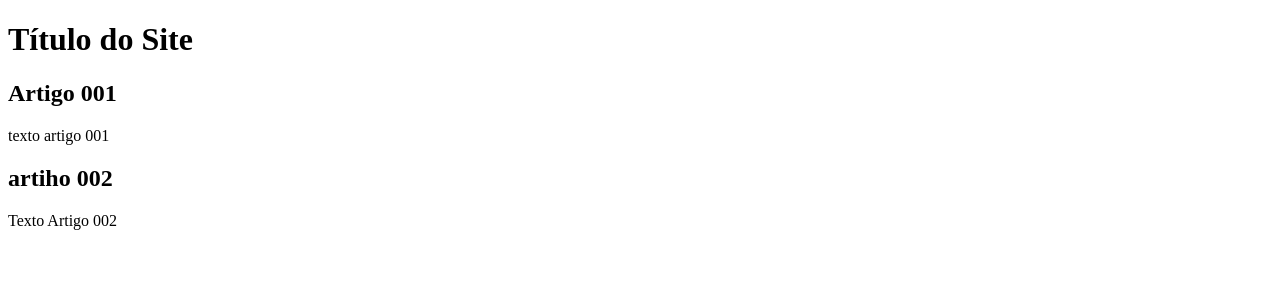
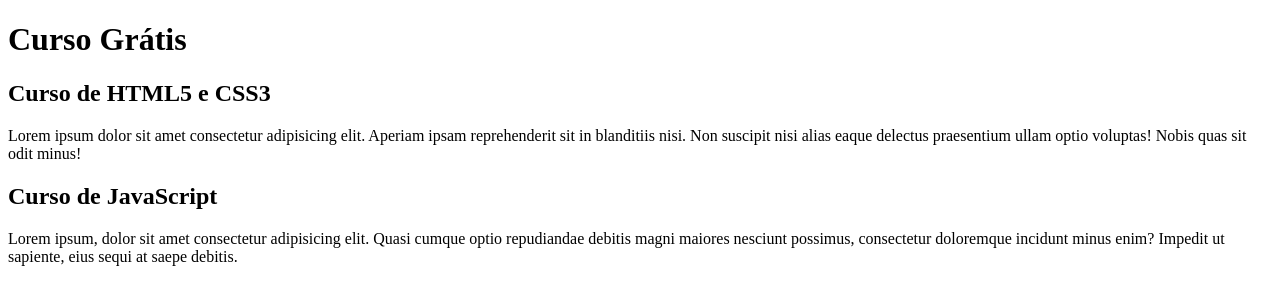
Before and after one commit to jsejunior1/Projeto-site, a plain HTML site: page index.html in a window 1280 px wide. Drawn offline with Linux system fonts and the light colour scheme.

Commit message:
Comecei a escrever o conteúdo

```diff
--- a/index.html
+++ b/index.html
@@ -8,15 +8,15 @@
 <body>
     <main>
         <header>
-            <h1>Título do Site</h1>
+            <h1>Curso Grátis</h1>
         </header>
         <article>
-            <h2>Artigo 001</h2>
-            <p>texto artigo 001</p>
+            <h2>Curso de HTML5 e CSS3</h2>
+            <p>Lorem ipsum dolor sit amet consectetur adipisicing elit. Aperiam ipsam reprehenderit sit in blanditiis nisi. Non suscipit nisi alias eaque delectus praesentium ullam optio voluptas! Nobis quas sit odit minus!</p>
         </article>
         <article>
-            <h2>artiho 002</h2>
-            <p>Texto Artigo 002</p>
+            <h2>Curso de JavaScript</h2>
+            <p>Lorem ipsum, dolor sit amet consectetur adipisicing elit. Quasi cumque optio repudiandae debitis magni maiores nesciunt possimus, consectetur doloremque incidunt minus enim? Impedit ut sapiente, eius sequi at saepe debitis.</p>
         </article>
     </main>
 </body>
```
